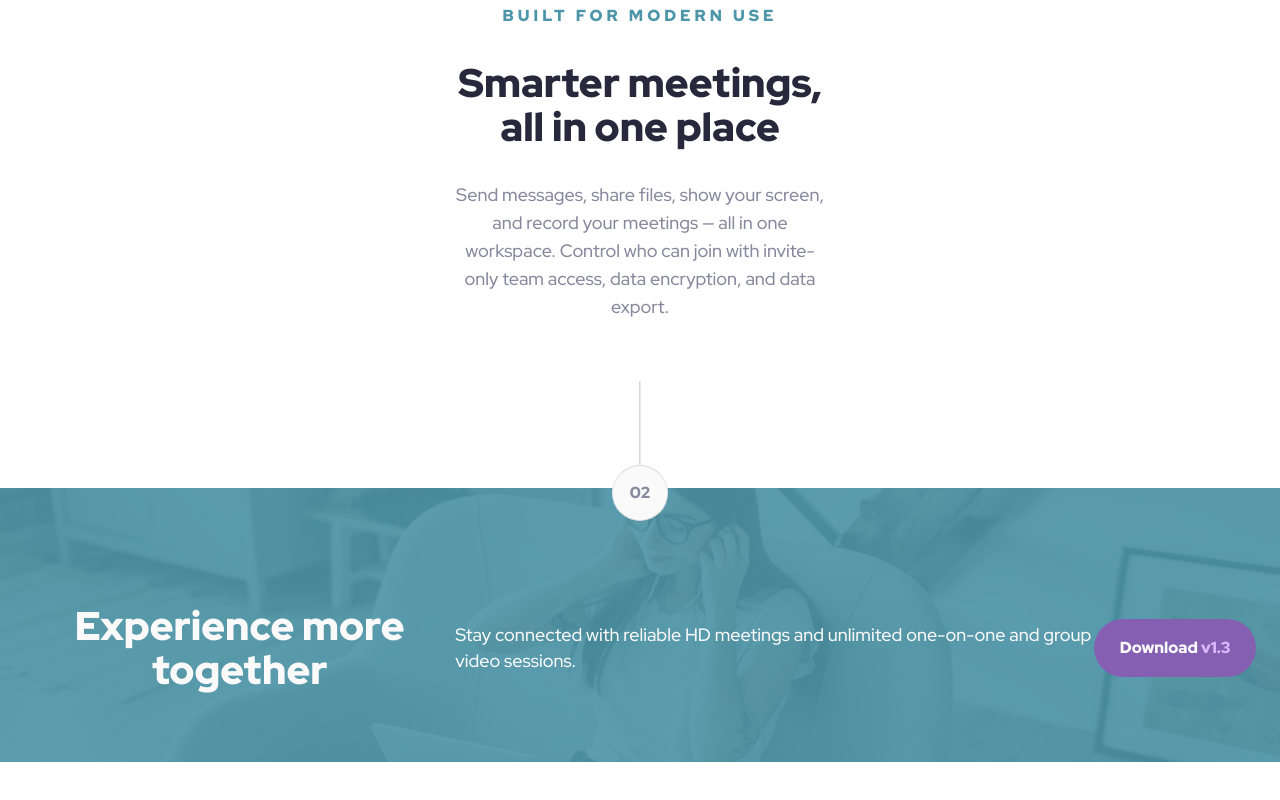
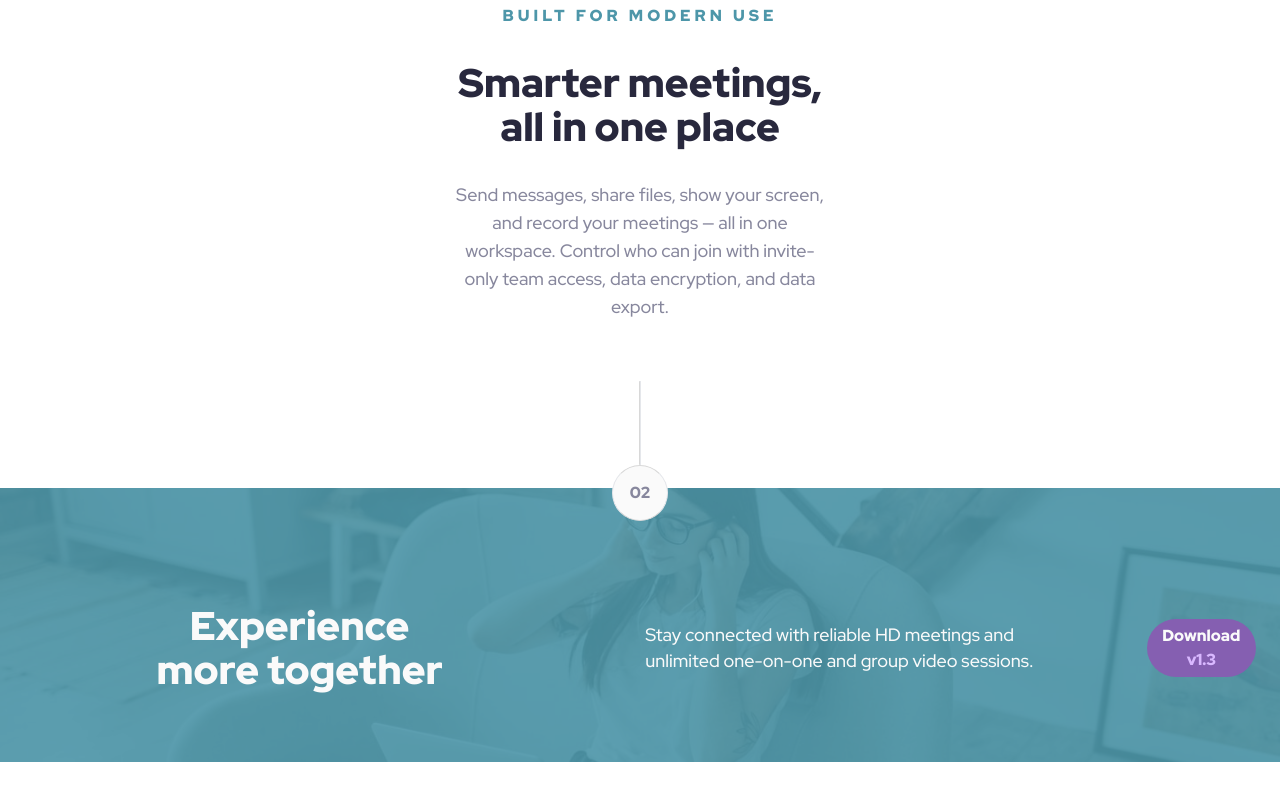
Before and after one commit to flaviare1s/meet-landing-page, a React (Vite) app: page / in a window 1280 px wide. Shown: the part 1354-2154 px from the top of the page. Built offline with nearby package versions, Linux system fonts and the light colour scheme.

Commit message:
Finished the tablet version

```diff
--- a/src/components/FooterComponent/FooterComponent.jsx
+++ b/src/components/FooterComponent/FooterComponent.jsx
@@ -16,9 +16,9 @@ export const FooterComponent = () => {
         </div>
       </div>
       <div className="flex flex-col justify-center items-center px-6 lg:flex-row lg:justify-between absolute z-40 top-0 pt-[92px] lg:py-[116px]">
-        <h2 className="text-light font-black text-center text-[32px] leading-[36px] md:text-[40px] md:leading-[44px] mb-6 md:mb-8 xl:mb-0">Experience more together</h2>
-        <p className='text-light font-medium text-lg text-center leading-[26px] lg:text-left'>Stay connected with reliable HD meetings and unlimited one-on-one and group video sessions.</p>
-        <button className="w-[193px] h-[58px] bg-dark_purple rounded-[29px] text-light font-black hover:bg-[#B18BDD] mt-8 md:mt-10 lg:mt-0 mb-[72px] md:mb-[66px] lg:mb-0">Download <span className="text-light_purple">v1.3</span></button>
+        <h2 className="text-light font-black text-center text-[32px] leading-[36px] md:text-[40px] md:leading-[44px] mb-6 md:mb-8 md:px-[130px] xl:mb-0">Experience more together</h2>
+        <p className='text-light font-medium text-lg text-center leading-[26px] md:px-[70px] lg:text-left'>Stay connected with reliable HD meetings and unlimited one-on-one and group video sessions.</p>
+        <button className="w-[193px] h-[58px] bg-dark_purple rounded-[29px] text-light font-black hover:bg-[#B18BDD] mt-8 md:mt-10 lg:mt-0 mb-[72px] lg:mb-0">Download <span className="text-light_purple">v1.3</span></button>
       </div>
     </div>
   )
--- a/src/components/HeroComponent/HeroComponent.jsx
+++ b/src/components/HeroComponent/HeroComponent.jsx
@@ -3,7 +3,7 @@ export const HeroComponent = () => {
     <div className="px-6 mt-12 md:px-[215px] md:mt-[72px]">
         <h1 className="text-dark font-black text-[40px] leading-[44px] text-center mb-6 xl:mb-[34px] md:text-5xl md:leading-[48px] xl:text-[64px] xl:leading-[64px]">Group Chat For Everyone</h1>
         <p className="text-grey text-base font-medium text-center leading-[26px] xl:text-lg mb-8"> Meet makes it easy to connect with others face-to-face virtually and collaborate across any device.</p>
-        <div className="flex flex-col justify-center items-center gap-4 md:flex-row mb-[80px] md:mb-[117px] xl:mb-[110px]">
+        <div className="flex flex-col justify-center items-center gap-4 md:flex-row mb-[80px] xl:mb-[110px]">
             <button className="w-[193px] h-[58px] bg-green rounded-[29px] text-light font-black hover:bg-[#71C0D4]">Download <span className="text-light_blue">v1.3</span></button>
             <button className="w-[139px] h-[58px] bg-dark_purple rounded-[29px] text-light font-black hover:bg-[#B18BDD]"> What is it?</button>
         </div>
```
